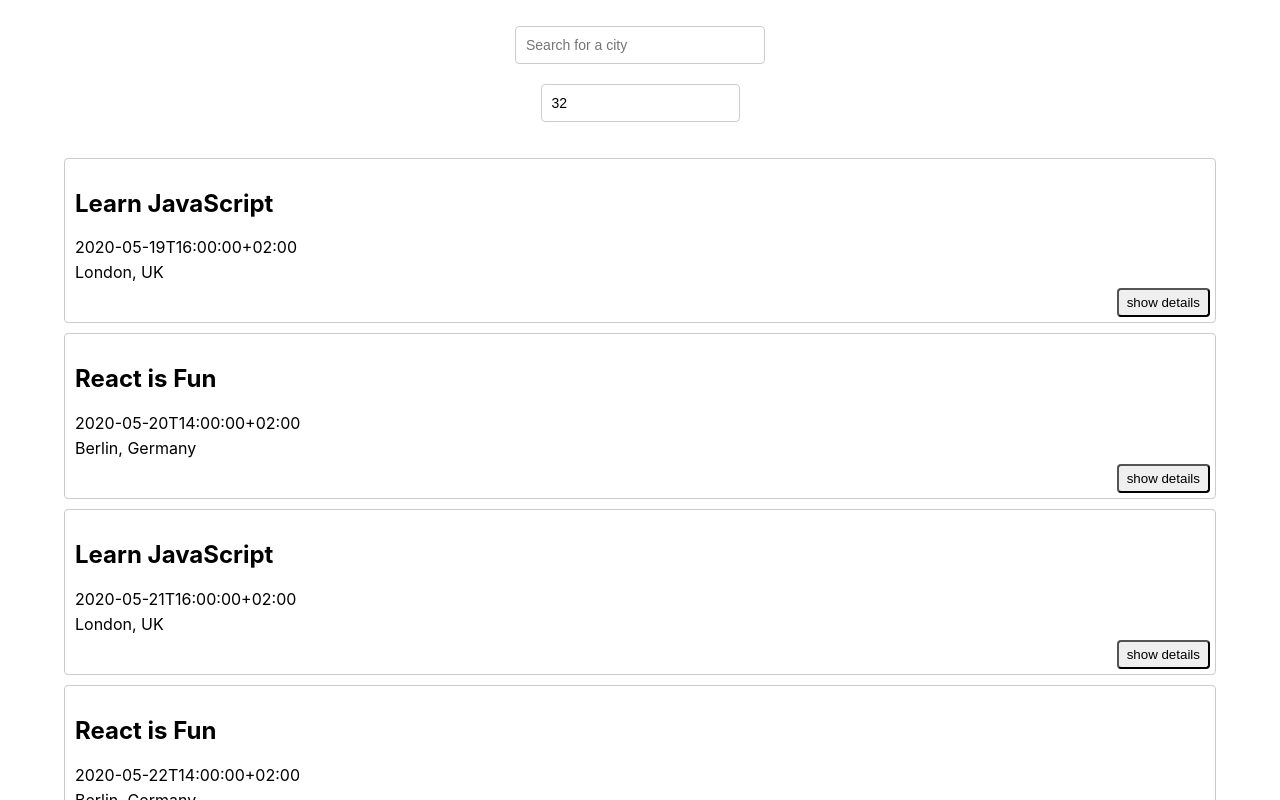
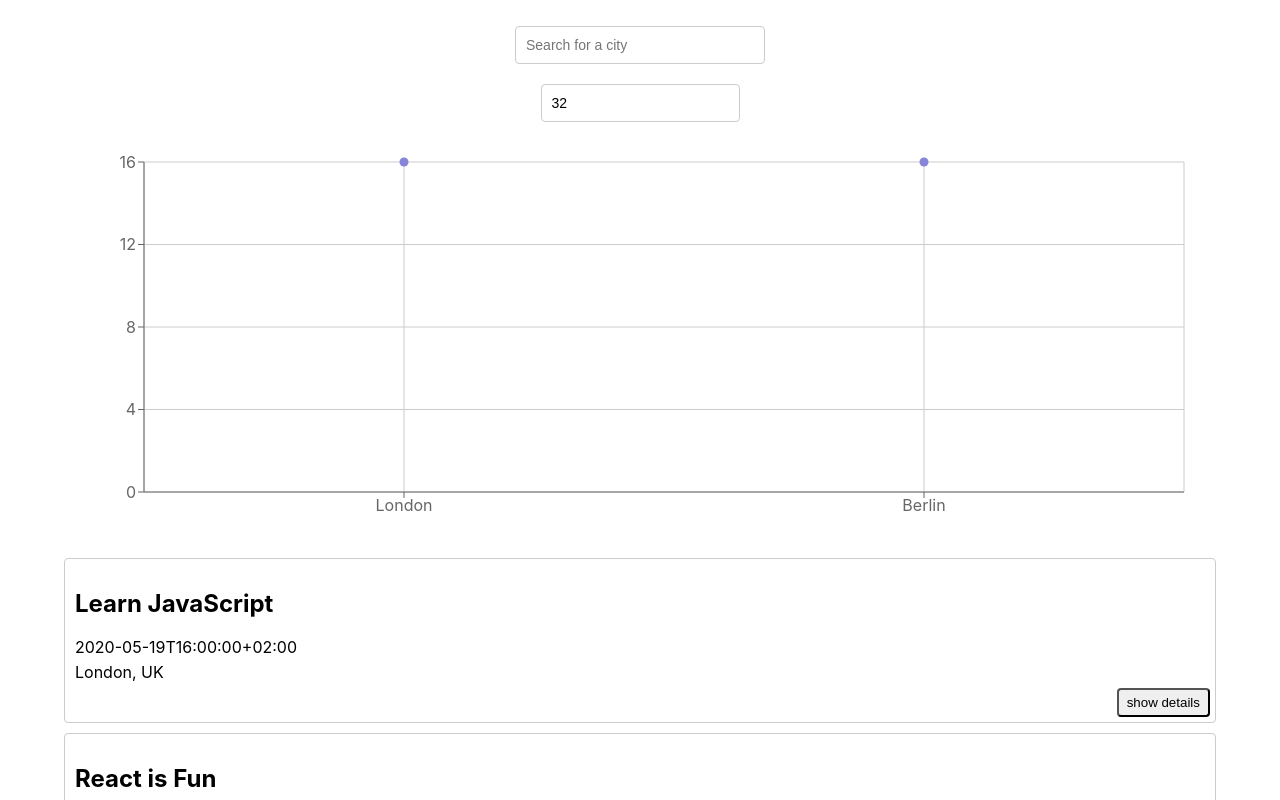
Before and after one commit to kjb92/meet, a React (Create React App) app: page / in a window 1280 px wide. Shown: the top 800 px of the page. Built offline with nearby package versions, Linux system fonts and the light colour scheme; what atatus-spa would draw is missing.

Commit message:
feat: Add city events chart component

```diff
--- a/package.json
+++ b/package.json
@@ -11,6 +11,7 @@
     "react": "^18.2.0",
     "react-dom": "^18.2.0",
     "react-scripts": "5.0.1",
+    "recharts": "^2.7.2",
     "web-vitals": "^2.1.4",
     "workbox-background-sync": "^6.6.0",
     "workbox-broadcast-update": "^6.6.0",
--- a/src/App.js
+++ b/src/App.js
@@ -6,6 +6,8 @@
 import CitySearch from './components/CitySearch';
 //Import NumberOfEvents component
 import NumberOfEvents from './components/NumberOfEvents';
+//Import CityEventsChart
+import CityEventsChart from './components/CityEventsChart';
 //Import getEvents & extractLocations
 import { getEvents, extractLocations } from "./api";
 //Import InfoAlert
@@ -66,6 +68,10 @@
         handleNumberOfEventsChange={handleNumberOfEventsChange}
         setErrorAlert={setErrorAlert}
       />
+      <CityEventsChart
+        allLocations={allLocations}
+        events={events}
+      />
       <EventList events={events}/>
     </div>
   );
--- /dev/null
+++ b/src/components/CityEventsChart.js
@@ -0,0 +1,50 @@
+import { useState, useEffect } from 'react';
+import {
+  ScatterChart,
+  Scatter,
+  XAxis, YAxis,
+  CartesianGrid,
+  Tooltip,
+  ResponsiveContainer
+} from 'recharts';
+
+const CityEventsChart = ({ allLocations, events }) => {
+  //Create a state that holds the chart data
+  const [data, setData] = useState([]);
+
+  //Call the getData function every time the list of "events" updates
+  useEffect(() => {
+    setData(getData());
+  }, [`${events}`]);
+
+  //Function to generate the chart data
+  const getData = () => {
+    const data = allLocations.map((location) => {
+    const count = events.filter((event) => event.location === location).length
+      const city = location.split(', ')[0]
+      return { count, city };
+    })
+    return data;
+  };
+
+  return (
+    <ResponsiveContainer width="99%" height={400}>
+      <ScatterChart
+        margin={{
+          top: 20,
+          right: 20,
+          bottom: 20,
+          left: 20,
+        }}
+      >
+        <CartesianGrid />
+        <XAxis type="category" dataKey="city" name="City" />
+        <YAxis type="number" dataKey="count" name="Number of Events" allowDecimals={false} />
+        <Tooltip cursor={{ strokeDasharray: '3 3' }} />
+        <Scatter name="An event" data={data} fill="#8884d8" />
+      </ScatterChart>
+    </ResponsiveContainer>
+  );
+};
+
+export default CityEventsChart;
```
Also changed, not shown: 1 other file (tests, documents, lock files or other folders).
